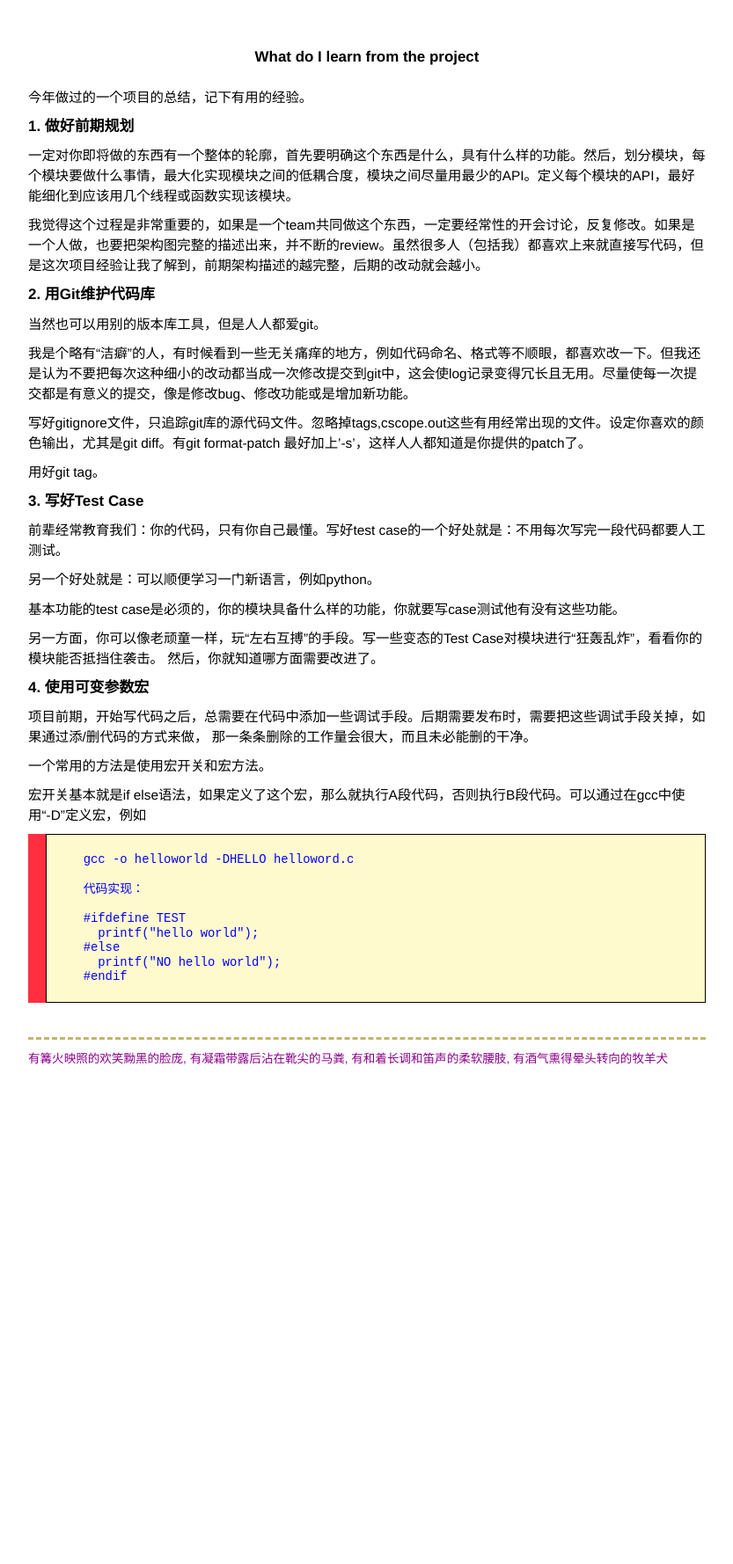
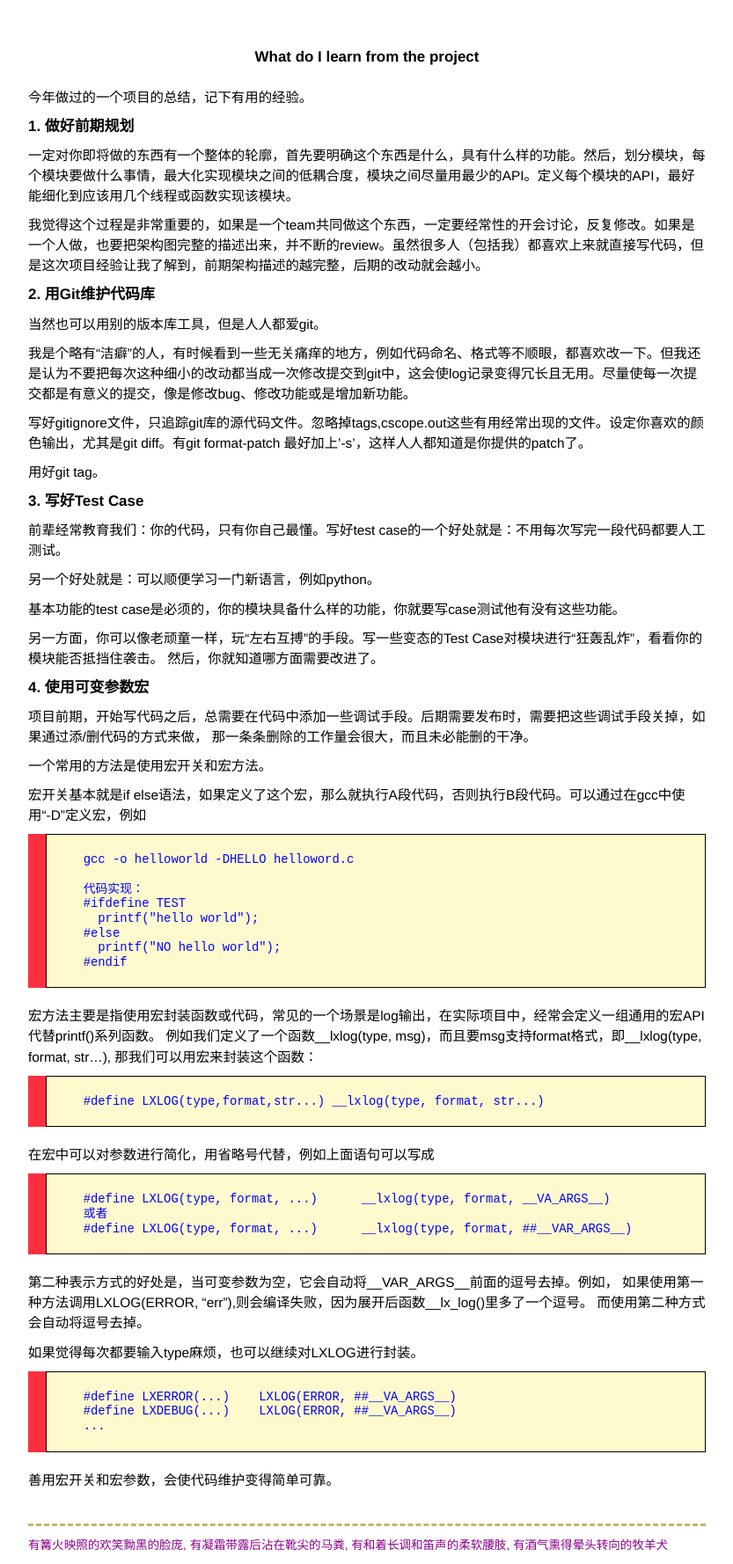
Before and after one commit to byrlx/byrlx.github.io, a Jekyll site: the page built from _posts/2013-11-21-What-do-I-learn-from-the-project.md, in a window 1280 px wide. Shown: the whole page at 88% size, without its empty margins (223-1056 px from the left). Built offline with Jekyll 4.4.1, drawn with Linux system fonts in a browser that asks for light colours; Markdown is read by kramdown in place of the engine named in the settings; before the commit the page ends 1225 px from its top, so only the background shows below that.

Commit message:
Update 2013-11-21-What-do-I-learn-from-the-project.md

```diff
--- a/_posts/2013-11-21-What-do-I-learn-from-the-project.md
+++ b/_posts/2013-11-21-What-do-I-learn-from-the-project.md
@@ -47,9 +47,32 @@ title: What do I learn from the project
       gcc -o helloworld -DHELLO helloword.c
 
       代码实现：
-
       #ifdefine TEST
         printf("hello world");
       #else
         printf("NO hello world");
       #endif
+
+宏方法主要是指使用宏封装函数或代码，常见的一个场景是log输出，在实际项目中，经常会定义一组通用的宏API代替printf()系列函数。
+例如我们定义了一个函数__lxlog(type, msg)，而且要msg支持format格式，即__lxlog(type, format, str...),
+那我们可以用宏来封装这个函数：
+
+      #define LXLOG(type,format,str...) __lxlog(type, format, str...)
+
+在宏中可以对参数进行简化，用省略号代替，例如上面语句可以写成
+
+      #define LXLOG(type, format, ...)      __lxlog(type, format, __VA_ARGS__)
+      或者
+      #define LXLOG(type, format, ...)      __lxlog(type, format, ##__VAR_ARGS__)
+
+第二种表示方式的好处是，当可变参数为空，它会自动将__VAR_ARGS__前面的逗号去掉。例如，
+如果使用第一种方法调用LXLOG(ERROR, "err"),则会编译失败，因为展开后函数__lx_log()里多了一个逗号。
+而使用第二种方式会自动将逗号去掉。
+
+如果觉得每次都要输入type麻烦，也可以继续对LXLOG进行封装。
+
+      #define LXERROR(...)    LXLOG(ERROR, ##__VA_ARGS__)
+      #define LXDEBUG(...)    LXLOG(ERROR, ##__VA_ARGS__)
+      ...
+
+善用宏开关和宏参数，会使代码维护变得简单可靠。
```
